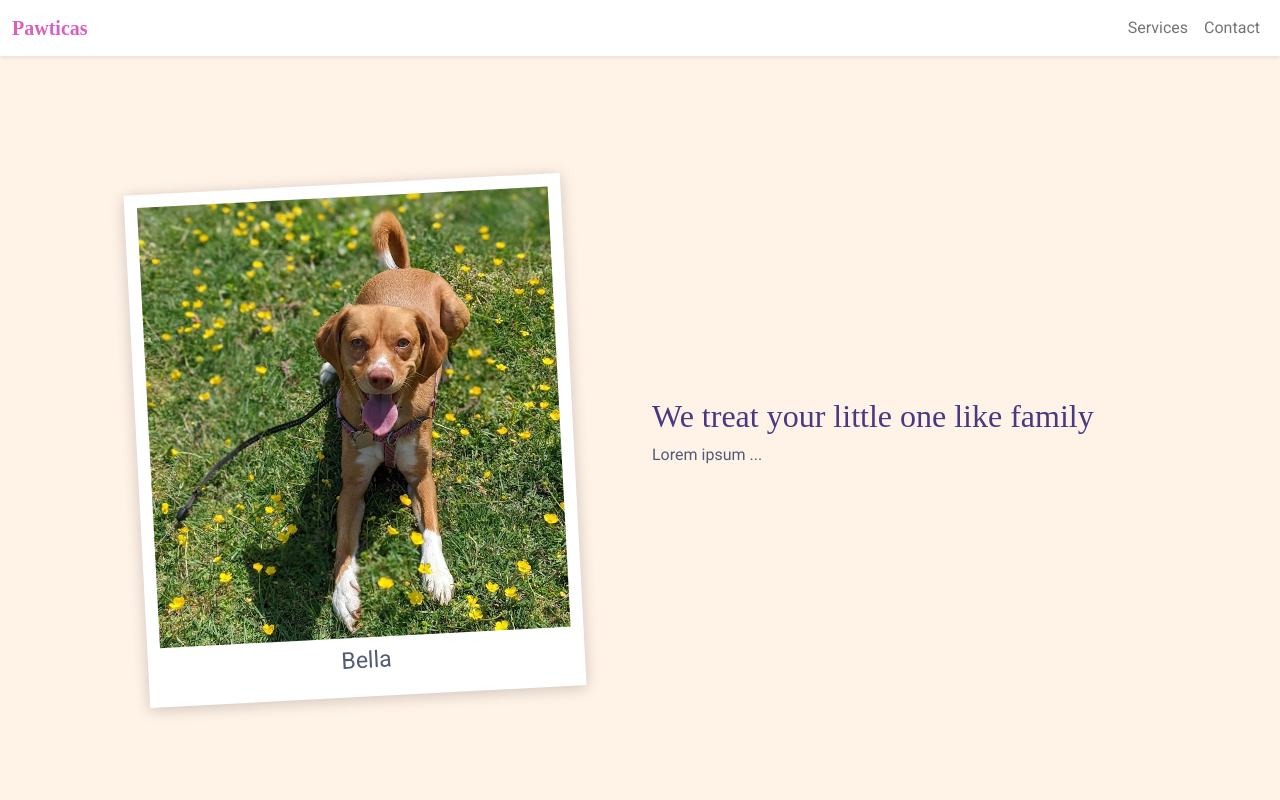
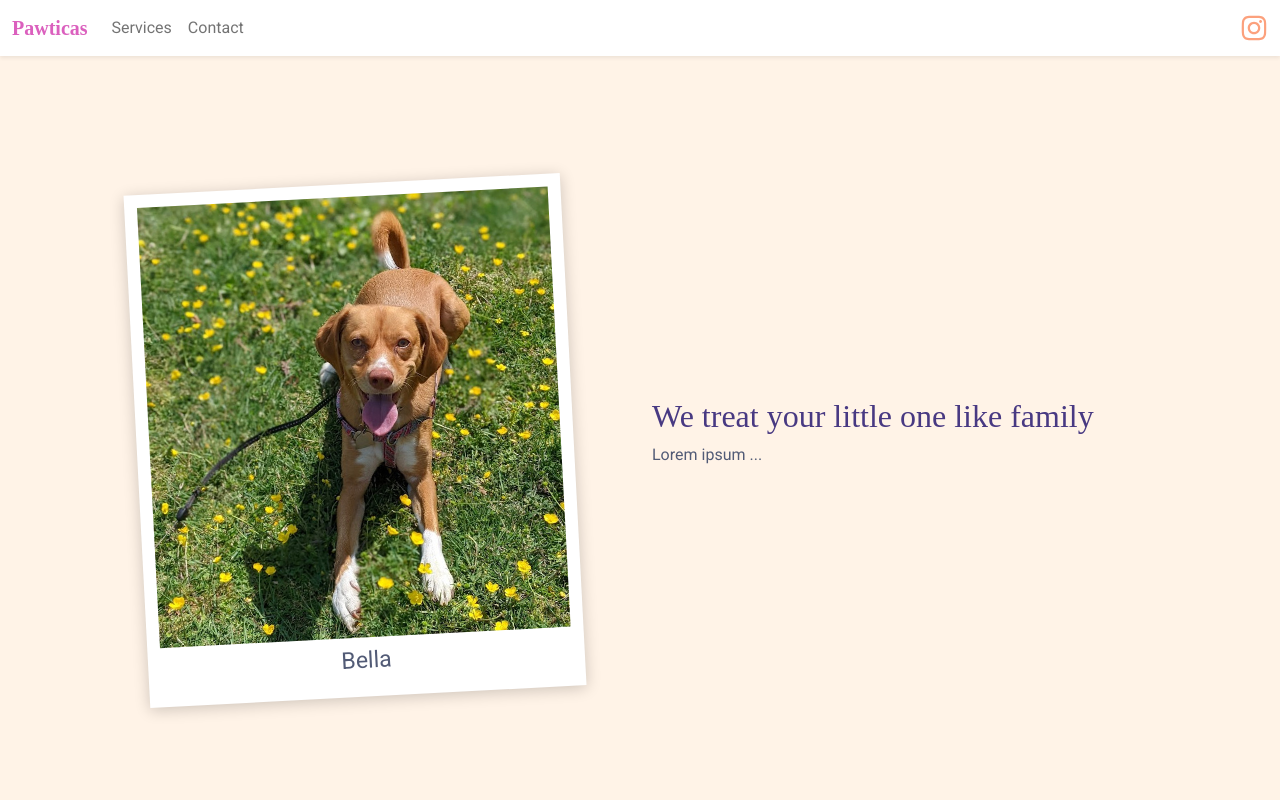
Before and after one commit to seanperkins/pawticas, a Next.js app: page / in a window 1280 px wide. Shown: the top 800 px of the page. Built offline with nearby package versions, Linux system fonts and the light colour scheme; a web font is replaced by a local one.

Commit message:
Add instagram to nav

```diff
--- a/components/MyNav.js
+++ b/components/MyNav.js
@@ -10,6 +10,7 @@ import {
   NavLink,
   NavbarText,
 } from 'reactstrap'
+import {FaInstagram} from 'react-icons/fa'
 
 export default function MyNav() {
   const [isOpen, setIsOpen] = useState(false)
@@ -24,7 +25,7 @@ export default function MyNav() {
         </NavbarBrand>
         <NavbarToggler onClick={toggle} />
         <Collapse navbar isOpen={isOpen}>
-          <Nav className="ms-auto" navbar>
+          <Nav className="me-auto" navbar>
             <NavItem>
               <NavLink href="/services">Services</NavLink>
             </NavItem>
@@ -32,6 +33,13 @@ export default function MyNav() {
               <NavLink href="/contact">Contact</NavLink>
             </NavItem>
           </Nav>
+          <a
+            className="nav-link social-link"
+            href="https://www.instagram.com/pawticas.dc/"
+            target="_blank"
+          >
+            <span className="d-md-none">Instagram</span> <FaInstagram />
+          </a>
         </Collapse>
       </Navbar>
     </div>
--- a/package.json
+++ b/package.json
@@ -12,6 +12,7 @@
     "next": "12.1.5",
     "react": "18.1.0",
     "react-dom": "18.1.0",
+    "react-icons": "^4.3.1",
     "reactstrap": "^9.0.2"
   },
   "devDependencies": {
--- a/styles/globals.scss
+++ b/styles/globals.scss
@@ -101,3 +101,18 @@
   display: flex;
   flex-direction: column;
 }
+
+.social-link {
+  margin: 0;
+  padding: 0;
+  svg {
+    font-size: 1.75em;
+    color: $peach !important;
+    &:hover {
+      transform: scale(1.2);
+    }
+  }
+  span {
+    color: $body-color;
+  }
+}
```
Also changed, not shown: 1 other file (tests, documents, lock files or other folders).
